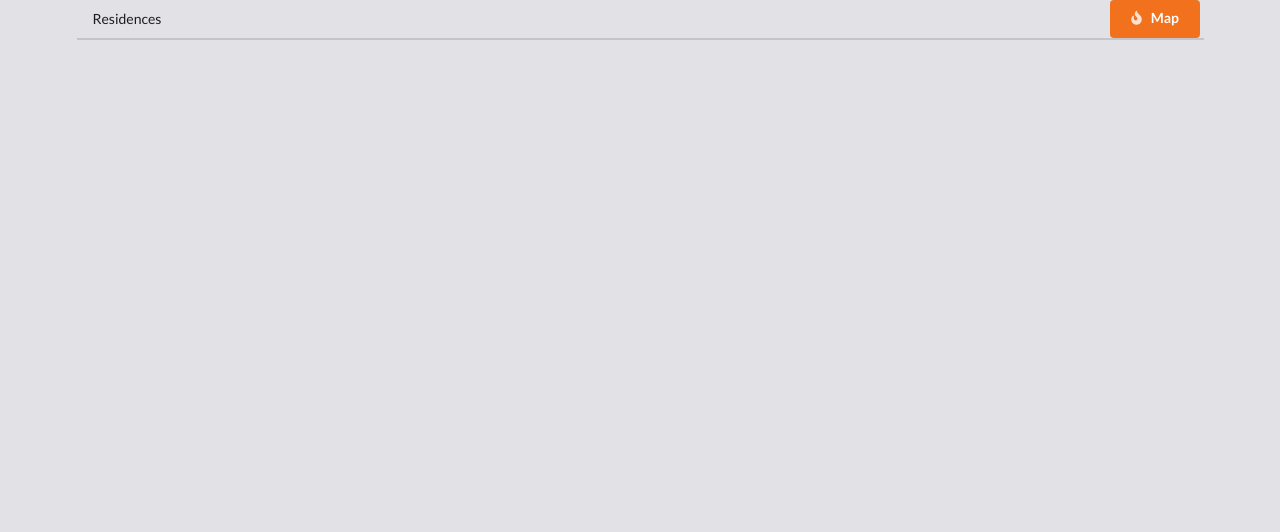
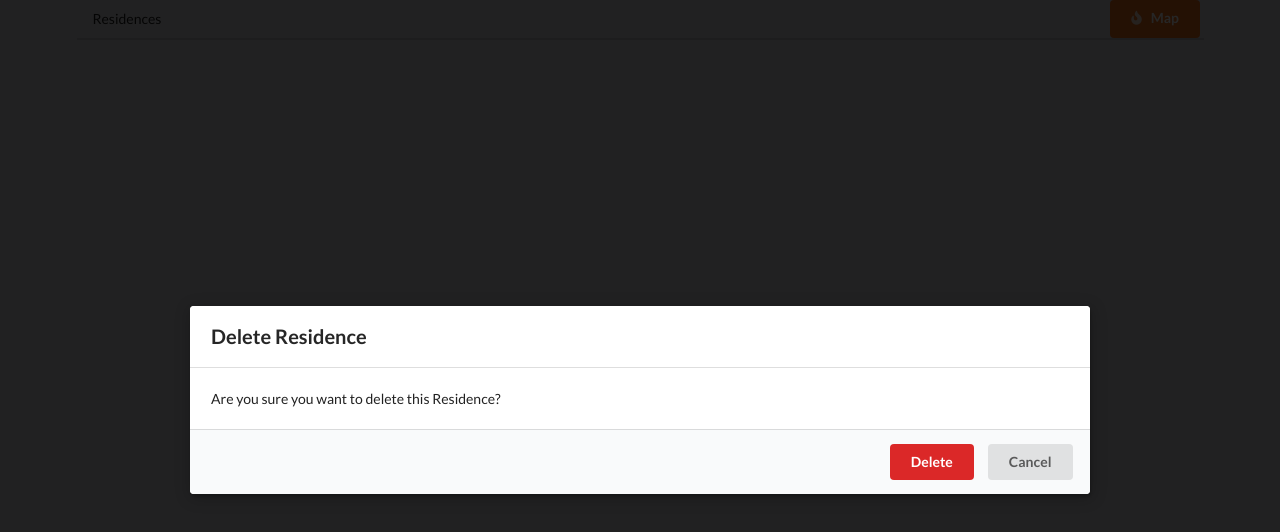
Before and after one commit to marco-amorim/residency, a React (Create React App) app in the folder client/: page /residences/delete/1 in a window 1280 px wide. Shown: the top 532 px of the page. Built offline with nearby package versions, Linux system fonts and the light colour scheme; no server answers.

Commit message:
finished residenceDelete component

```diff
--- a/client/public/index.html
+++ b/client/public/index.html
@@ -21,5 +21,6 @@
 	<body>
 		<noscript>You need to enable JavaScript to run this app.</noscript>
 		<div id="root"></div>
+		<div id="modal"></div>
 	</body>
 </html>
--- a/client/src/actions/index.js
+++ b/client/src/actions/index.js
@@ -38,4 +38,5 @@
 	await residences.delete(`/residences/${id}`);
 
 	dispatch({ type: DELETE_RESIDENCE, payload: id });
+	history.push('/');
 };
--- a/client/src/components/App.js
+++ b/client/src/components/App.js
@@ -17,7 +17,11 @@
 				<Route path="/" exact component={ResidenceList} />
 				<Route path="/residences/new" exact component={ResidenceCreate} />
 				<Route path="/residences/edit/:id" exact component={ResidenceEdit} />
-				<Route path="/residences/delete" exact component={ResidenceDelete} />
+				<Route
+					path="/residences/delete/:id"
+					exact
+					component={ResidenceDelete}
+				/>
 			</Router>
 		</div>
 	);
--- /dev/null
+++ b/client/src/components/Modal.js
@@ -0,0 +1,20 @@
+import React from 'react';
+import ReactDOM from 'react-dom';
+
+const Modal = (props) => {
+	return ReactDOM.createPortal(
+		<div onClick={props.onDismiss} className="ui dimmer modals visible active">
+			<div
+				onClick={(e) => e.stopPropagation()}
+				className="ui standar modal visible active"
+			>
+				<div className="header">{props.title}</div>
+				<div className="content">{props.content}</div>
+				<div className="actions">{props.actions}</div>
+			</div>
+		</div>,
+		document.querySelector('#modal')
+	);
+};
+
+export default Modal;
--- a/client/src/components/residences/ResidenceDelete.js
+++ b/client/src/components/residences/ResidenceDelete.js
@@ -1,11 +1,53 @@
-import React from 'react';
+import React, { Component } from 'react';
+import { connect } from 'react-redux';
+import { Link } from 'react-router-dom';
+import Modal from '../Modal';
+import history from '../../history';
+import { fetchResidence, deleteResidence } from '../../actions';
 
-const ResidenceDelete = () => {
-  return (
-    <div>
-      ResidenceDelete
-    </div>
-  );
+class ResidenceDelete extends Component {
+	componentDidMount() {
+		this.props.fetchResidence(this.props.match.params.id);
+	}
+
+	renderActions() {
+		const { id } = this.props.match.params;
+
+		return (
+			<React.Fragment>
+				<button
+					onClick={() => this.props.deleteResidence(id)}
+					className="ui button negative"
+				>
+					Delete
+				</button>
+				<Link to="/" className="ui button">
+					Cancel
+				</Link>
+			</React.Fragment>
+		);
+	}
+
+	renderContent() {
+		return 'Are you sure you want to delete this Residence?';
+	}
+
+	render() {
+		return (
+			<Modal
+				title="Delete Residence"
+				content={this.renderContent()}
+				actions={this.renderActions()}
+				onDismiss={() => history.push('/')}
+			/>
+		);
+	}
+}
+
+const mapStateToProps = (state, ownProps) => {
+	return { residence: state.residences[ownProps.match.params.id] };
 };
 
-export default ResidenceDelete;
+export default connect(mapStateToProps, { fetchResidence, deleteResidence })(
+	ResidenceDelete
+);
--- a/client/src/components/residences/ResidenceList.js
+++ b/client/src/components/residences/ResidenceList.js
@@ -17,7 +17,10 @@
 				>
 					Edit
 				</Link>
-				<Link to="/" className="ui button negative">
+				<Link
+					to={`/residences/delete/${residence.id}`}
+					className="ui button negative"
+				>
 					Delete
 				</Link>
 			</div>
```
Also changed, not shown: 2 other files (tests, documents, lock files or other folders).
